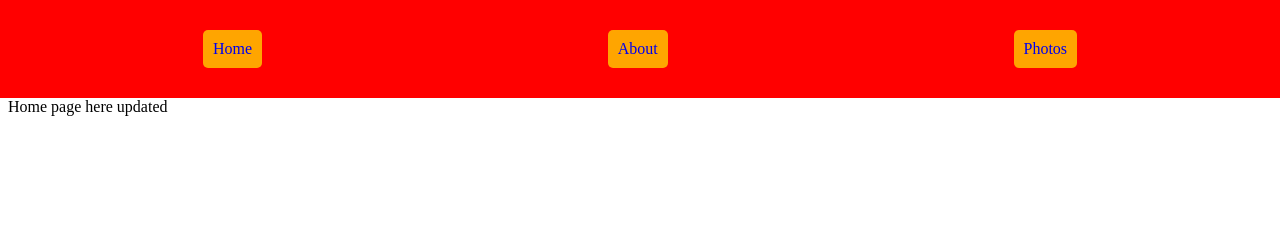
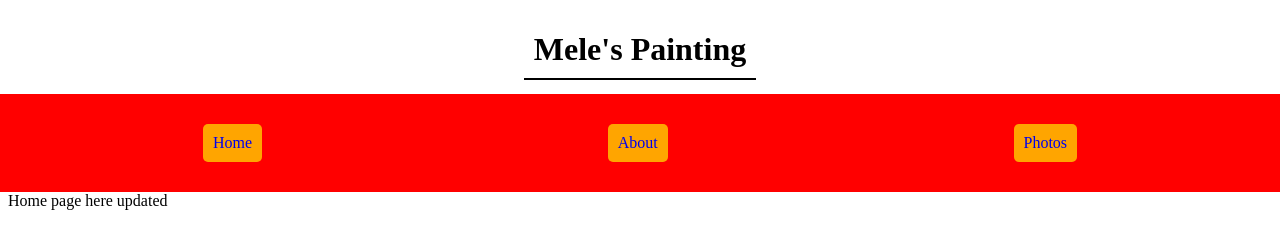
Before and after one commit to kangaroofist57/mele-paint-website, a plain HTML site: page index.html in a window 1280 px wide. Drawn offline with Linux system fonts and the light colour scheme.

Commit message:
added a heading text

```diff
--- a/index.html
+++ b/index.html
@@ -8,6 +8,9 @@
 	<link rel="stylesheet" href="styles/nav-bar.css">
 </head>
 <body>
+	<div class="heading">
+		<h1>Mele's Painting</h1>
+	</div>
     <div class="navigation-wrapper">
 		<div class="nav-buttons">
 
--- a/styles/nav-bar.css
+++ b/styles/nav-bar.css
@@ -19,3 +19,13 @@
 	padding: 30px;
 	margin: -8px -8px 0px -8px;
 }
+
+.heading  h1 {
+	text-align: center;
+	padding: 10px;
+	border-bottom: black 2px solid;
+	width: fit-content;
+	margin-left: auto;
+	margin-right: auto;
+	/* width: 100px; */
+}
```
Also changed, not shown: about.html (+3 -0 lines), photos.html (+3 -0 lines).
